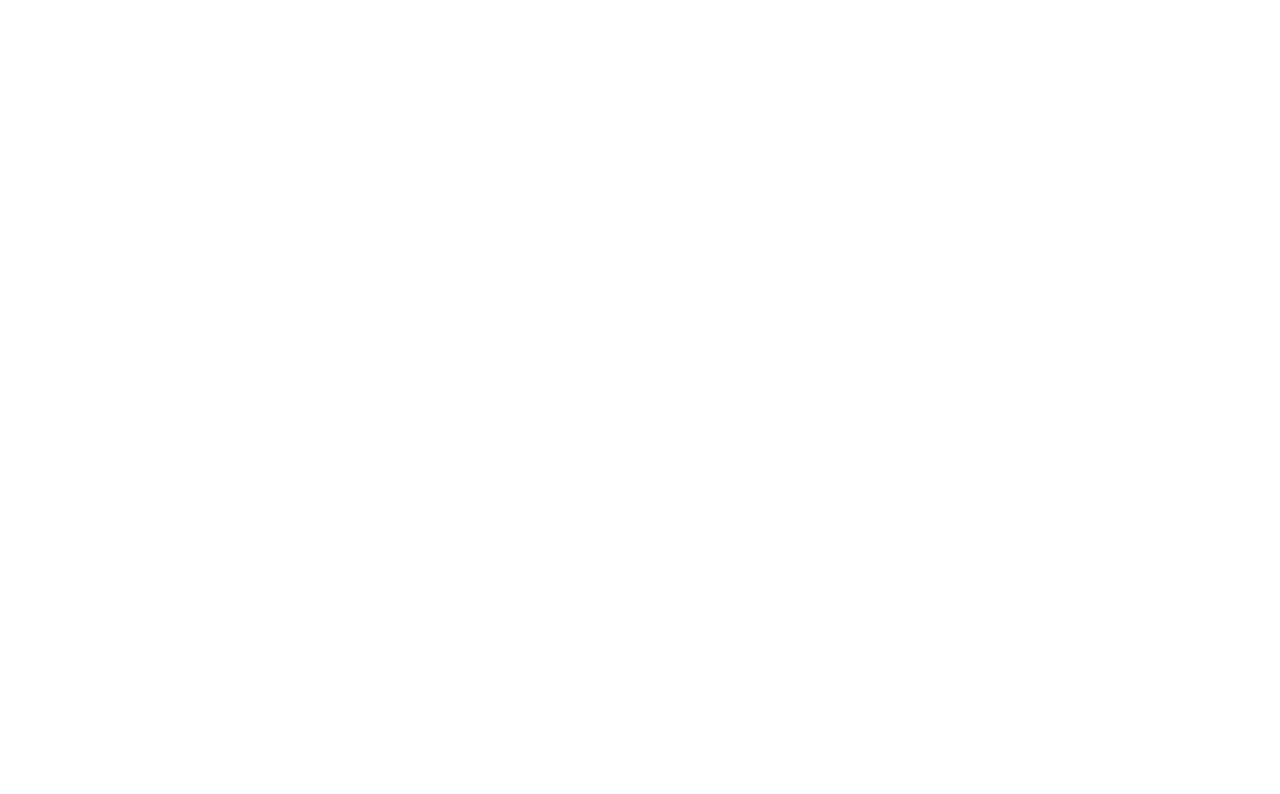
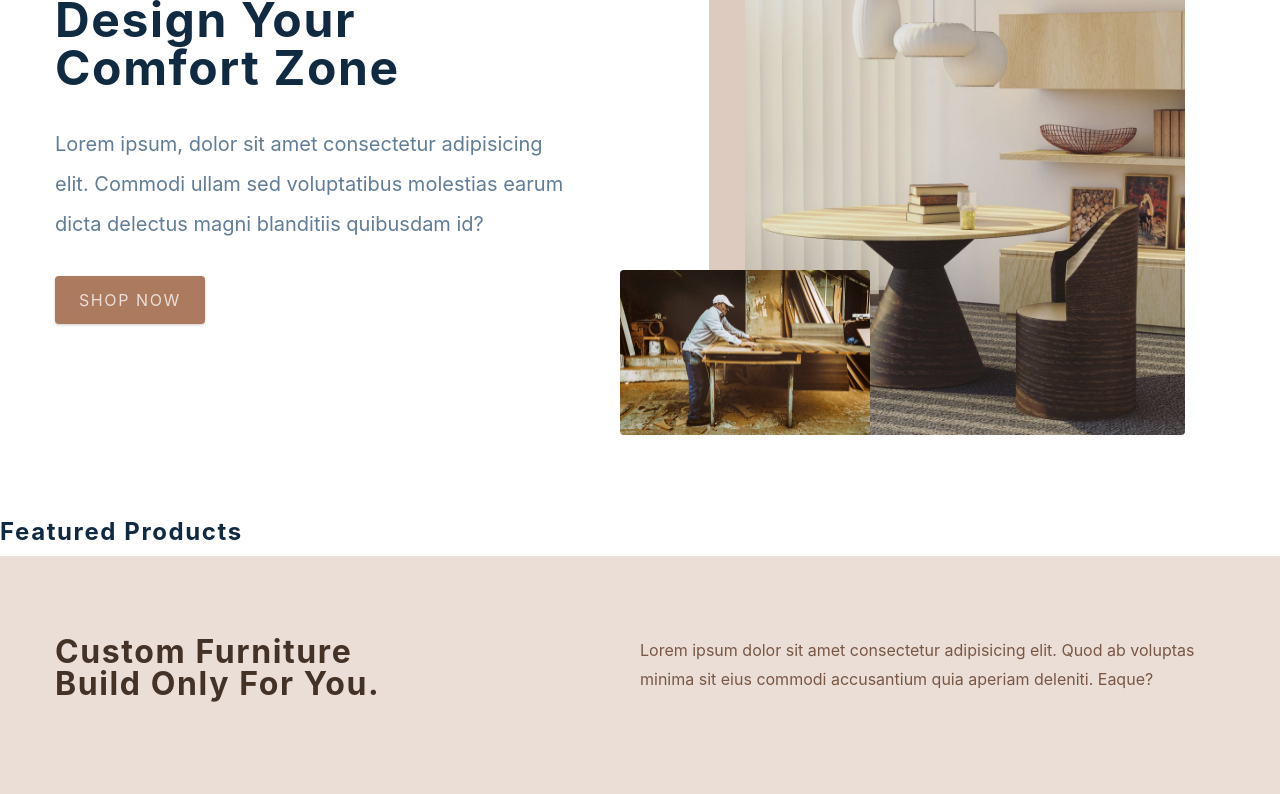
Before and after one commit to sansk/comfy-ecom, a React (Vite) app: page / in a window 1280 px wide. Shown: the part 280-1074 px from the top of the page. Before the commit the page ends 800 px from the top, so only its background shows below. Built offline with nearby package versions, Linux system fonts and the light colour scheme.

Commit message:
Homepage Setup completed

```diff
--- a/src/components/FeaturedProducts.jsx
+++ b/src/components/FeaturedProducts.jsx
@@ -1,36 +1,13 @@
-import React from 'react'
-import { useProductsContext } from '../context/products_context'
-import { Link } from 'react-router-dom'
-import styled from 'styled-components'
-import Error from './Error'
-import Loading from './Loading'
-import Product from './Product'
+import React from "react";
+import { useProductsContext } from "../context/products_context";
+import { Link } from "react-router-dom";
+import { Wrapper as FeaturedProductsContainer } from "../styled-components/FeaturedProducts.styles";
+import Error from "./Error";
+import Loading from "./Loading";
+import Product from "./Product";
 
 const FeaturedProducts = () => {
-  return <h4>featured products</h4>
-}
+  return <h4>featured products</h4>;
+};
 
-const Wrapper = styled.section`
-  background: var(--clr-grey-10);
-  .featured {
-    margin: 4rem auto;
-    display: grid;
-    gap: 2.5rem;
-    img {
-      height: 225px;
-    }
-  }
-  .btn {
-    display: block;
-    width: 148px;
-    margin: 0 auto;
-    text-align: center;
-  }
-  @media (min-width: 576px) {
-    .featured {
-      grid-template-columns: repeat(auto-fit, minmax(360px, 1fr));
-    }
-  }
-`
-
-export default FeaturedProducts
+export default FeaturedProducts;
--- a/src/components/Hero.jsx
+++ b/src/components/Hero.jsx
@@ -1,73 +1,31 @@
-import React from 'react'
-import styled from 'styled-components'
-import { Link } from 'react-router-dom'
-import heroBcg from '../assets/hero-bcg.jpeg'
-import heroBcg2 from '../assets/hero-bcg-2.jpeg'
+import React from "react";
+import { Wrapper as HeroContainer } from "../styled-components/Hero.styles";
+import { Link } from "react-router-dom";
+import heroBcg from "../assets/hero-bcg.jpeg";
+import heroBcg2 from "../assets/hero-bcg-2.jpeg";
 
 const Hero = () => {
-  return <h4>hero</h4>
-}
+  return (
+    <HeroContainer className="section-center">
+      <article className="content">
+        <h1>
+          Design your <br /> comfort zone
+        </h1>
+        <p>
+          Lorem ipsum, dolor sit amet consectetur adipisicing elit. Commodi
+          ullam sed voluptatibus molestias earum dicta delectus magni blanditiis
+          quibusdam id?
+        </p>
+        <Link to="/products" className="hero-btn btn">
+          Shop Now
+        </Link>
+      </article>
+      <article className="img-container">
+        <img src={heroBcg} alt="Nice Table" className="main-img" />
+        <img src={heroBcg2} alt="Person Working" className="accent-img" />
+      </article>
+    </HeroContainer>
+  );
+};
 
-const Wrapper = styled.section`
-  min-height: 60vh;
-  display: grid;
-  place-items: center;
-  .img-container {
-    display: none;
-  }
-
-  p {
-    line-height: 2;
-    max-width: 45em;
-    margin-bottom: 2rem;
-    color: var(--clr-grey-5);
-    font-size: 1rem;
-  }
-  @media (min-width: 992px) {
-    height: calc(100vh - 5rem);
-    grid-template-columns: 1fr 1fr;
-    gap: 8rem;
-    h1 {
-      margin-bottom: 2rem;
-    }
-    p {
-      font-size: 1.25rem;
-    }
-    .hero-btn {
-      padding: 0.75rem 1.5rem;
-      font-size: 1rem;
-    }
-    .img-container {
-      display: block;
-      position: relative;
-    }
-    .main-img {
-      width: 100%;
-      height: 550px;
-      position: relative;
-      border-radius: var(--radius);
-      display: block;
-      object-fit: cover;
-    }
-    .accent-img {
-      position: absolute;
-      bottom: 0;
-      left: 0;
-      width: 250px;
-      transform: translateX(-50%);
-      border-radius: var(--radius);
-    }
-    .img-container::before {
-      content: '';
-      position: absolute;
-      width: 10%;
-      height: 80%;
-      background: var(--clr-primary-9);
-      bottom: 0%;
-      left: -8%;
-      border-radius: var(--radius);
-    }
-  }
-`
-
-export default Hero
+export default Hero;
--- a/src/components/Services.jsx
+++ b/src/components/Services.jsx
@@ -1,72 +1,36 @@
-import React from 'react'
-import styled from 'styled-components'
-import { services } from '../utils/constants'
+import React from "react";
+import { Wrapper as ServicesContainer } from "../styled-components/Services.styles";
+import { services } from "../utils/constants";
 
 const Services = () => {
-  return <h4>services </h4>
-}
+  return (
+    <ServicesContainer>
+      <div className="section-center">
+        <article className="header">
+          <h3>
+            Custom Furniture <br /> build only for you.
+          </h3>
+          <p>
+            Lorem ipsum dolor sit amet consectetur adipisicing elit. Quod ab
+            voluptas minima sit eius commodi accusantium quia aperiam deleniti.
+            Eaque?
+          </p>
+        </article>
+        <div className="services-center">
+          {services.map((service) => {
+            const { id, icon, title, text } = service;
+            return (
+              <article className="service" key={id}>
+                <span className="icon">{icon}</span>
+                <h4>{title}</h4>
+                <p>{text}</p>
+              </article>
+            );
+          })}
+        </div>
+      </div>
+    </ServicesContainer>
+  );
+};
 
-const Wrapper = styled.section`
-  h3,
-  h4 {
-    color: var(--clr-primary-1);
-  }
-  padding: 5rem 0;
-
-  background: var(--clr-primary-10);
-
-  .header h3 {
-    margin-bottom: 2rem;
-  }
-  p {
-    margin-bottom: 0;
-    line-height: 1.8;
-    color: var(--clr-primary-3);
-  }
-  .services-center {
-    margin-top: 4rem;
-    display: grid;
-    gap: 2.5rem;
-  }
-  .service {
-    background: var(--clr-primary-7);
-    text-align: center;
-    padding: 2.5rem 2rem;
-    border-radius: var(--radius);
-    p {
-      color: var(--clr-primary-2);
-    }
-  }
-  span {
-    width: 4rem;
-    height: 4rem;
-    display: grid;
-    margin: 0 auto;
-    place-items: center;
-    margin-bottom: 1rem;
-    border-radius: 50%;
-    background: var(--clr-primary-10);
-    color: var(--clr-primary-1);
-    svg {
-      font-size: 2rem;
-    }
-  }
-  @media (min-width: 992px) {
-    .header {
-      display: grid;
-      grid-template-columns: 1fr 1fr;
-    }
-  }
-  @media (min-width: 576px) {
-    .services-center {
-      grid-template-columns: repeat(auto-fit, minmax(360px, 1fr));
-    }
-  }
-  @media (min-width: 1280px) {
-    padding: 0;
-    .section-center {
-      transform: translateY(5rem);
-    }
-  }
-`
-export default Services
+export default Services;
--- a/src/pages/HomePage.jsx
+++ b/src/pages/HomePage.jsx
@@ -2,7 +2,14 @@
 import { FeaturedProducts, Hero, Services, Contact } from "../components";
 
 const HomePage = () => {
-  return <h4>home page</h4>;
+  return (
+    <main>
+      <Hero />
+      <FeaturedProducts />
+      <Services />
+      <Contact />
+    </main>
+  );
 };
 
 export default HomePage;
--- /dev/null
+++ b/src/styled-components/Contact.styles.js
@@ -0,0 +1,66 @@
+import styled from 'styled-components';
+
+export const Wrapper = styled.section`
+  padding: 5rem 0;
+  h3 {
+    text-transform: none;
+  }
+  p {
+    line-height: 2;
+    max-width: 45em;
+    color: var(--clr-grey-5);
+  }
+  .contact-form {
+    width: 90vw;
+    max-width: 500px;
+    display: grid;
+    grid-template-columns: 1fr auto;
+  }
+
+  .form-input,
+  .submit-btn {
+    font-size: 1rem;
+    padding: 0.5rem 1rem;
+    border: 2px solid var(--clr-black);
+  }
+  .form-input {
+    border-right: none;
+    color: var(--clr-grey-3);
+    border-top-left-radius: var(--radius);
+    border-bottom-left-radius: var(--radius);
+  }
+  .submit-btn {
+    border-top-right-radius: var(--radius);
+    border-bottom-right-radius: var(--radius);
+  }
+  .form-input::placeholder {
+    color: var(--clr-black);
+    text-transform: capitalize;
+  }
+  .submit-btn {
+    background: var(--clr-primary-5);
+    text-transform: capitalize;
+    letter-spacing: var(--spacing);
+    cursor: pointer;
+    transition: var(--transition);
+    color: var(--clr-black);
+  }
+  .submit-btn:hover {
+    color: var(--clr-white);
+  }
+  @media (min-width: 992px) {
+    .content {
+      display: grid;
+      grid-template-columns: 1fr 1fr;
+      align-items: center;
+      gap: 8rem;
+      margin-top: 2rem;
+    }
+    p {
+      margin-bottom: 0;
+    }
+  }
+  @media (min-width: 1280px) {
+    padding: 15rem 0;
+  }
+`;
--- /dev/null
+++ b/src/styled-components/FeaturedProducts.styles.js
@@ -0,0 +1,24 @@
+import styled from 'styled-components';
+
+export const Wrapper = styled.section`
+  background: var(--clr-grey-10);
+  .featured {
+    margin: 4rem auto;
+    display: grid;
+    gap: 2.5rem;
+    img {
+      height: 225px;
+    }
+  }
+  .btn {
+    display: block;
+    width: 148px;
+    margin: 0 auto;
+    text-align: center;
+  }
+  @media (min-width: 576px) {
+    .featured {
+      grid-template-columns: repeat(auto-fit, minmax(360px, 1fr));
+    }
+  }
+`;
--- /dev/null
+++ b/src/styled-components/Hero.styles.js
@@ -0,0 +1,63 @@
+import styled from 'styled-components';
+
+export const Wrapper = styled.section`
+  min-height: 60vh;
+  display: grid;
+  place-items: center;
+  .img-container {
+    display: none;
+  }
+
+  p {
+    line-height: 2;
+    max-width: 45em;
+    margin-bottom: 2rem;
+    color: var(--clr-grey-5);
+    font-size: 1rem;
+  }
+  @media (min-width: 992px) {
+    height: calc(100vh - 5rem);
+    grid-template-columns: 1fr 1fr;
+    gap: 8rem;
+    h1 {
+      margin-bottom: 2rem;
+    }
+    p {
+      font-size: 1.25rem;
+    }
+    .hero-btn {
+      padding: 0.75rem 1.5rem;
+      font-size: 1rem;
+    }
+    .img-container {
+      display: block;
+      position: relative;
+    }
+    .main-img {
+      width: 100%;
+      height: 550px;
+      position: relative;
+      border-radius: var(--radius);
+      display: block;
+      object-fit: cover;
+    }
+    .accent-img {
+      position: absolute;
+      bottom: 0;
+      left: 0;
+      width: 250px;
+      transform: translateX(-50%);
+      border-radius: var(--radius);
+    }
+    .img-container::before {
+      content: '';
+      position: absolute;
+      width: 10%;
+      height: 80%;
+      background: var(--clr-primary-9);
+      bottom: 0%;
+      left: -8%;
+      border-radius: var(--radius);
+    }
+  }
+`;
--- /dev/null
+++ b/src/styled-components/Services.styles.js
@@ -0,0 +1,65 @@
+import styled from 'styled-components';
+
+export const Wrapper = styled.section`
+  h3,
+  h4 {
+    color: var(--clr-primary-1);
+  }
+  padding: 5rem 0;
+
+  background: var(--clr-primary-10);
+
+  .header h3 {
+    margin-bottom: 2rem;
+  }
+  p {
+    margin-bottom: 0;
+    line-height: 1.8;
+    color: var(--clr-primary-3);
+  }
+  .services-center {
+    margin-top: 4rem;
+    display: grid;
+    gap: 2.5rem;
+  }
+  .service {
+    background: var(--clr-primary-7);
+    text-align: center;
+    padding: 2.5rem 2rem;
+    border-radius: var(--radius);
+    p {
+      color: var(--clr-primary-2);
+    }
+  }
+  span {
+    width: 4rem;
+    height: 4rem;
+    display: grid;
+    margin: 0 auto;
+    place-items: center;
+    margin-bottom: 1rem;
+    border-radius: 50%;
+    background: var(--clr-primary-10);
+    color: var(--clr-primary-1);
+    svg {
+      font-size: 2rem;
+    }
+  }
+  @media (min-width: 992px) {
+    .header {
+      display: grid;
+      grid-template-columns: 1fr 1fr;
+    }
+  }
+  @media (min-width: 576px) {
+    .services-center {
+      grid-template-columns: repeat(auto-fit, minmax(360px, 1fr));
+    }
+  }
+  @media (min-width: 1280px) {
+    padding: 0;
+    .section-center {
+      transform: translateY(5rem);
+    }
+  }
+`;
```
Also changed, not shown: src/components/Contact.jsx (+29 -70 lines).
